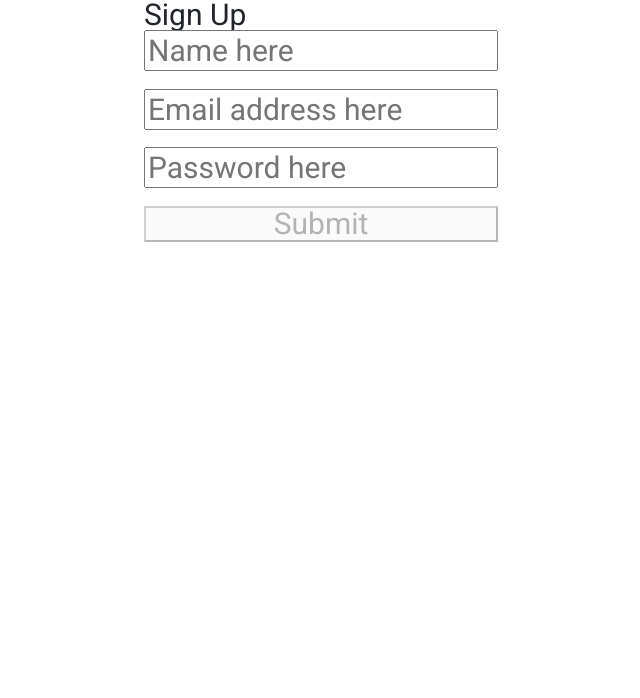
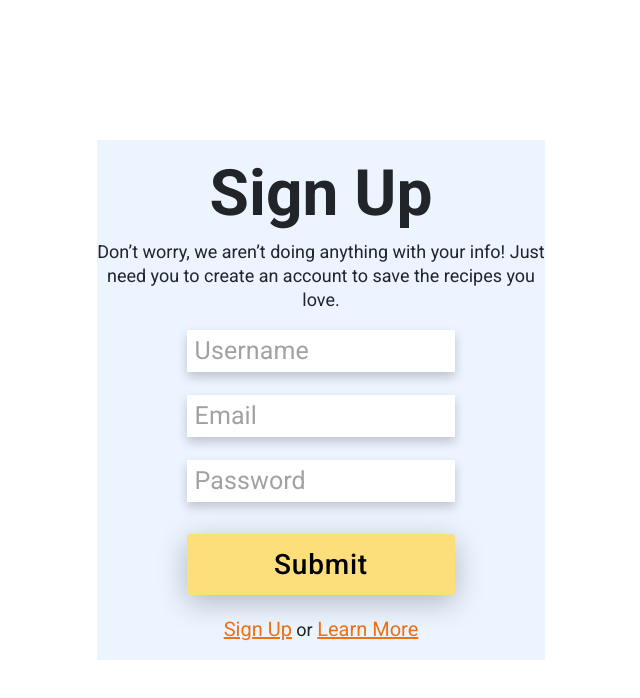
Before and after one commit to Reciplease-App/frontend, a React (Create React App) app: page /signup in a window 1280 px wide. Shown: the top 698 px of the page, without its empty margins (319-959 px from the left). Built offline with nearby package versions, Linux system fonts and the light colour scheme.

Commit message:
designed Login model, made slight adjustments to SignUp and provided basic component scaffolding for CookBook.

```diff
--- a/src/components/LogIn.jsx
+++ b/src/components/LogIn.jsx
@@ -143,7 +143,7 @@ const StyledContainer = styled.div`
             text-transform: none;
 
             :hover {
-                background: #FDF1CA;
+                background: coral;
             }
         }
     }
--- a/src/components/SignUp.jsx
+++ b/src/components/SignUp.jsx
@@ -2,8 +2,10 @@ import React, {useState, useEffect} from 'react';
 import * as yup from 'yup';
 import schema from '../formSchema/signSchema';
 import axios from 'axios';
-import {useHistory} from 'react-router-dom';
+import {useHistory, Link} from 'react-router-dom';
 import "../styles/signup.scss";
+import { Input, TextField } from '@material-ui/core';
+import { Button } from '@mui/material';
 
 // initial values
 const initialFormValues = {
@@ -93,48 +95,53 @@ function SignUp() {
 
 
     return (
-        <div className='wrapper'>
+
             <div className="signup-container">
                     <form onSubmit={onSubmit}>
 
-                    <div className="errors">
-                        <div>{formErrors.username}</div>
-                        <div>{formErrors.email}</div>
-                        <div>{formErrors.password}</div>
-                    </div>
+                            {/* <p>{formErrors.username}</p>
+                            <p>{formErrors.email}</p>
+                            <p>{formErrors.password}</p>
+                         */}
 
                         <h3>Sign Up</h3>
-                    <div className="input-wrapper">
-                    <input
+                        <p>Don’t worry, we aren’t doing anything with your info!
+Just need you to create an account to save the recipes you love.</p>
+
+                        <Input
+                                variant="outlined"
                                 name='username'
                                 type='text'
                                 value={formValues.username}
                                 onChange={onChange}
-                            placeholder='Name here'
+                                placeholder='Username'
+                                disableUnderline
                             />
 
-                        <input
+                            <Input
                                 name='email'
                                 type='email'
                                 value={formValues.email}
                                 onChange={onChange}
-                            placeholder='Email address here'
+                                placeholder='Email'
+                                disableUnderline
                             />
 
-                        <input
+                            <Input
                                 name='password'
                                 type='password'
                                 value={formValues.password}
                                 onChange={onChange}
-                            placeholder='Password here'
+                                placeholder='Password'
+                                disableUnderline
                             />
 
-                    <button disabled={disabled}>Submit</button>
-                    </div>
+                        <Button variant="contained" type="submit">Submit</Button>
 
-
+                        <p>
+                            <Link to='/signup'>Sign Up</Link> or <Link to='/'>Learn More</Link>
+                        </p>
                     </form>
-            </div>
             </div>
     )
 }
--- a/src/styles/signup.scss
+++ b/src/styles/signup.scss
@@ -1,19 +1,67 @@
-.wrapper {
-    width: 100%;
-}
-
 .signup-container {
+    height: 100vh;
+    width: 100vw;
     display: flex;
     flex-direction: column;
+    justify-content: center;
     align-items: center;
-    font-size: 3rem;
-}
 
-.input-wrapper {
-    display: flex;
-    flex-direction: column;
+    form {
+        display: flex;
+        flex-direction: column;
+        align-items: center;
+        font-size: 3rem;
+        background: rgba(235, 244, 255, 0.95);
+        width: 35%;
 
-    input {
-        margin-bottom: 5%;
+        h3 {
+            text-align: center;
+            margin-bottom: 3%;
+            font-size: 6.4rem;
+            font-weight: bold;
+            margin-top: 5%;
+        }
+
+        p {
+            font-size: 1.8rem;
+            text-align: center;
+            margin-bottom: 4%;
+            width: 454px;
+            line-height: 2.4rem;
+        }
+
+        .MuiInputBase-root {
+            margin-bottom: 5%;
+            width: 60%;
+            background-color: #ffffff;
+            box-shadow: 0px 5px 10px 0px rgba(0, 0, 0, 0.2);
+            padding-left: 8px;
+
+            input {
+                font-size: 2.5rem;
+            }
+        }
+
+        button {
+            background: #FCDE7B;
+            font-size: 2.8rem;
+            width: 60%;
+            margin-top: 2%;
+            margin-bottom: 5%;
+            box-shadow: 0px 7px 29px rgba(0, 0, 0, 0.25);
+            text-transform: none;
+            color: black;
+            transition: .25s ease-in-out;
+
+            &:hover {
+                background: coral;
+                color: white;
+            }
+        }
+
+        .options, a {
+            font-size: 2rem;
+            color: #F17012;
+        }
     }
 }
```
Also changed, not shown: src/components/CookBook.jsx (+11 -0 lines). Lines whose indentation alone changed are shown as unchanged.
